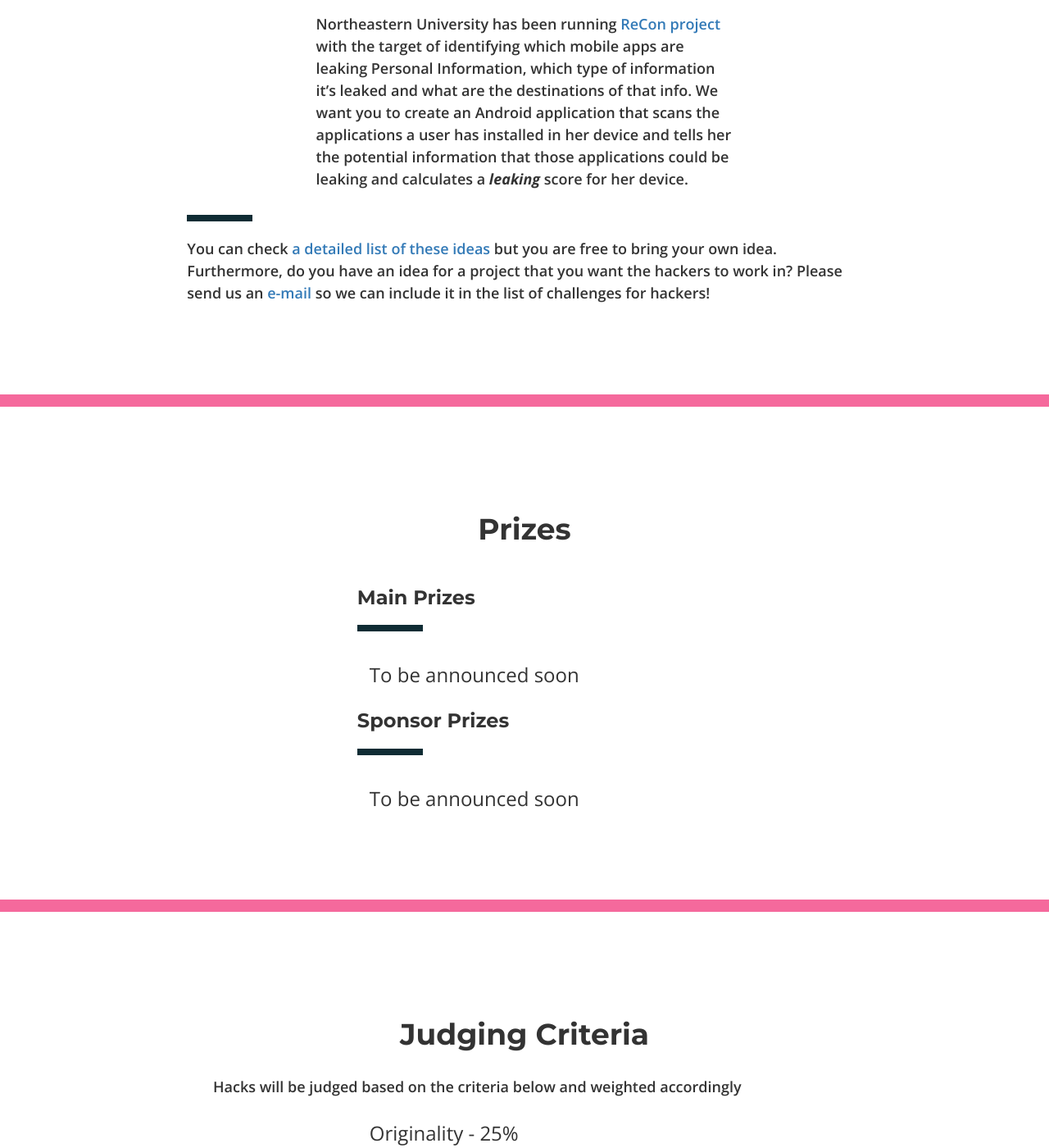
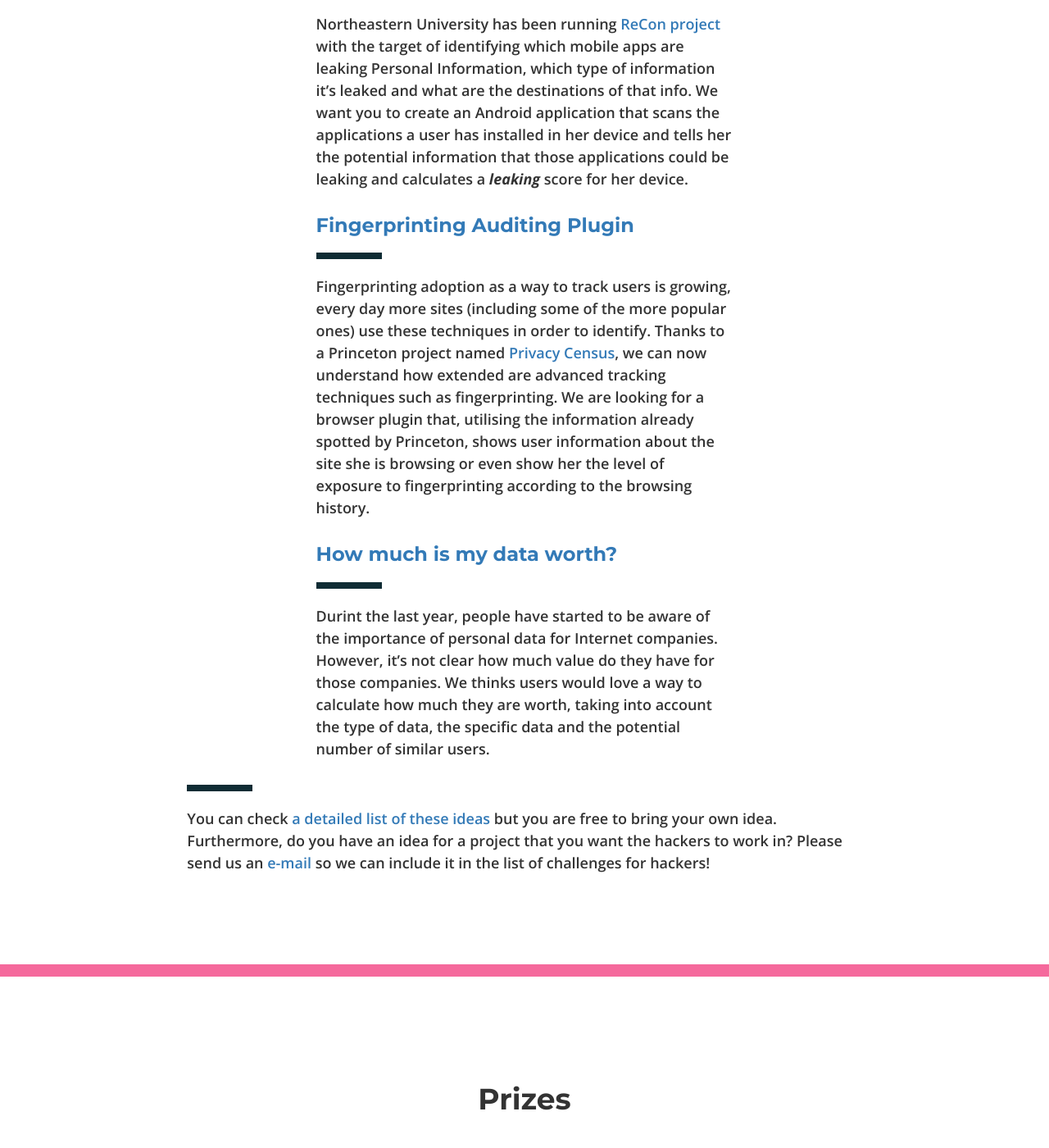
Before and after one commit to datatransparencylab/dtlhackday16, a Jekyll site: the page built from index.html, in a window 1280 px wide and 1400 px high, scrolled down 3175 px. Shown: the whole window at 82% size. Built offline with Jekyll 4.4.1, drawn with Linux system fonts in a browser that asks for light colours; nearby versions of some CDN libraries.

Commit message:
Added new Challenges

```diff
--- a/_config.yml
+++ b/_config.yml
@@ -282,6 +282,56 @@
        facilitators:
          - name: "Daniel Coloma"
          - name: "Dave Choffnes"
+     - title: "Fingerprinting Auditing Plugin "
+       type: "Browser Plugin"
+       hook: >
+         Fingerprinting adoption as a way to track users is growing, every day
+         more sites (including some of the more popular ones) use these
+         techniques in order to identify. Thanks to a Princeton project named <a
+         href="https://webtransparency.cs.princeton.edu/webcensus/">Privacy
+         Census</a>, we can now understand how extended are
+         advanced tracking techniques such as fingerprinting. We are looking for
+         a browser plugin that, utilising the information already spotted by
+         Princeton, shows user information about the site she is browsing or even
+         show her the level of exposure to fingerprinting according to the
+         browsing history.
+       description: >
+         This could be built via a browser plugin that monitors the current
+         website, compares it to the findings database and informs the user
+         (e.g. via an icon) about the usage of Finferprinting.
+       assets:
+         - title: "Complete Datasets"
+           url: "https://webtransparency.cs.princeton.edu/webcensus/#data"
+         - title: "Insight Dataset"
+           url: "TBD"
+       links:
+         - title: "Privacy Census Homepage"
+           url: "https://webtransparency.cs.princeton.edu/webcensus/"
+       facilitators:
+         - name: "Steven Englehardt"
+         - name: "Daniel Coloma"
+     - title: "How much is my data worth?"
+       hook: >
+         Durint the last year, people have started to be aware of the
+         importance of personal data for Internet companies. However,
+         it's not clear how much value do they have for those companies.
+         We thinks users would love a way to calculate how much they are
+         worth, taking into account the type of data, the specific data
+         and the potential number of similar users.
+       description: >
+         This could be built in different ways: as a website in which the
+         user can input manually some data or connect to some of the services
+         they use, as a mobile application or as s browser plugin that
+         detects user activity.
+       type: "Browser Plugin, Website, Mobile App"
+       assets:
+         - title: "TBD"
+           url: "TBD"
+       links:
+         - title: "TBD"
+           url: "TBD"
+       facilitators:
+         - name: "Daniel Coloma"
 
   # Frequently asked questions.
   faq:
```
